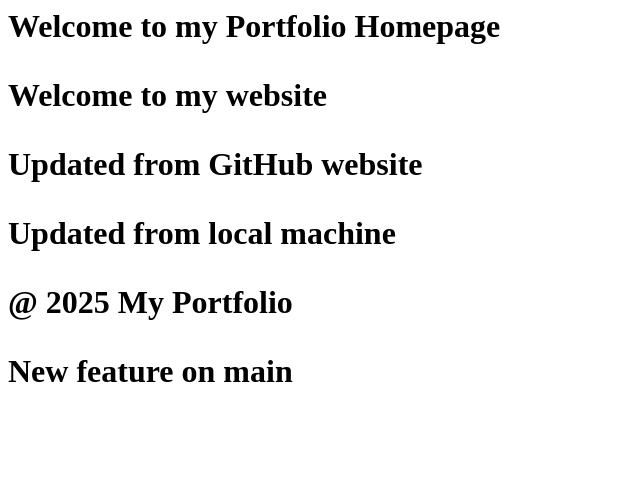
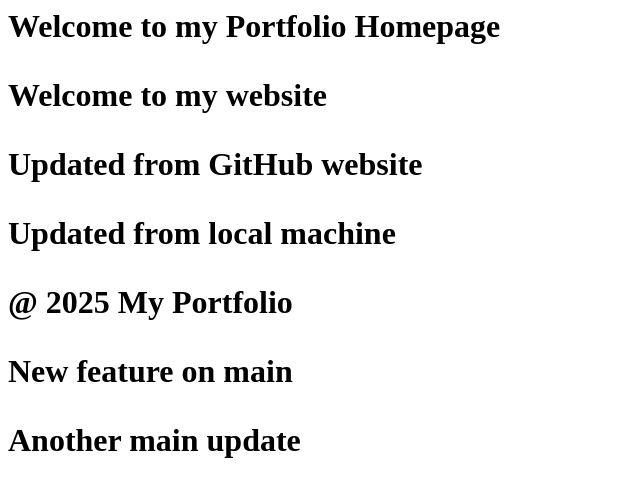
Before and after one commit to MechAhamed/portfolio-project, a plain HTML site: page index.html in a window 1280 px wide. Shown: the whole page, without its empty margins (0-640 px from the left). Drawn offline with Linux system fonts and the light colour scheme.

Commit message:
New feature commit 2 on main

```diff
--- a/index.html
+++ b/index.html
@@ -5,3 +5,4 @@
 <p>Updated from local machine</p>
 <footer>@ 2025 My Portfolio</footer>
 <p>New feature on main</p>
+<p>Another main update</p>
```
